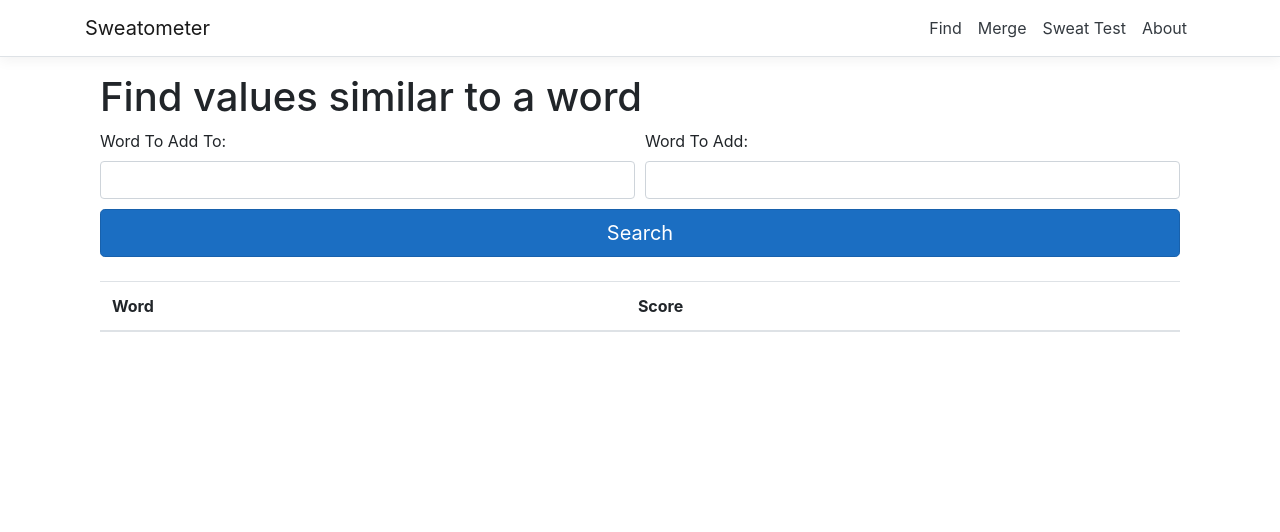
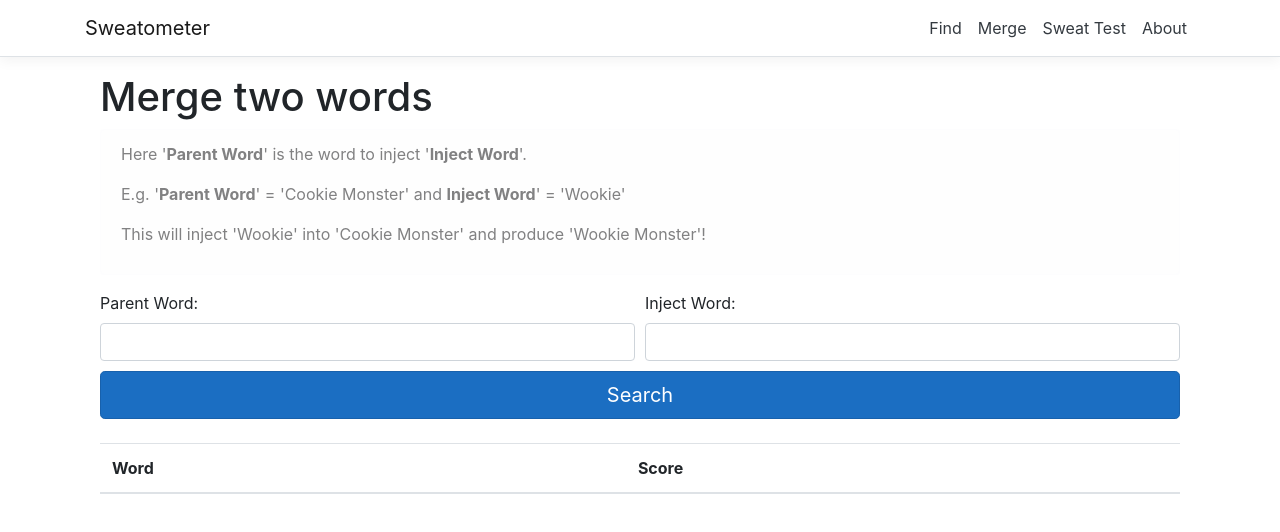
Before and after one commit to jcassem/Sweatometer, a React (Create React App) app in the folder Sweatometer/ClientApp/: page /merge in a window 1280 px wide. Shown: the top 532 px of the page. Built offline with nearby package versions, Linux system fonts and the light colour scheme.

Commit message:
Add sounds like values to consideration when merging

```diff
--- a/Sweatometer/ClientApp/src/components/MergeApp.js
+++ b/Sweatometer/ClientApp/src/components/MergeApp.js
@@ -36,7 +36,7 @@ export class MergeApp extends Component {
     render() {
         return (
             <div class="container-fluid">
-                <h1>Find values similar to a word</h1>
+                <h1>Merge two words</h1>
                 <div class="row">
                     <div class="col">
                     <MergeForm firstWord={this.state.firstWord} secondWord={this.state.secondWord}
--- a/Sweatometer/ClientApp/src/components/MergeForm.js
+++ b/Sweatometer/ClientApp/src/components/MergeForm.js
@@ -21,20 +21,28 @@ export class MergeForm extends Component {
 
     render() {
         return (
+            <div>
+                <div class="alert alert-light">
+                    <p>Here '<strong>Parent Word</strong>' is the word to inject '<strong>Inject Word</strong>'.</p>
+                    <p>E.g. '<strong>Parent Word</strong>' = 'Cookie Monster' and <strong>Inject Word</strong>' = 'Wookie'</p>
+                    <p>This will inject 'Wookie' into 'Cookie Monster' and produce 'Wookie Monster'!</p>
+                </div>
                 <form onSubmit={this.handleSubmit}>
                     <div class="form-row">
-                    <div class="col-md-6 mb-6">
-                        <label>Word To Add To:</label>
+                        <div class="col-md-6">
+                            <label>Parent Word:</label>
                             <input type="text" class="form-control" name="firstWord" value={this.props.firstWord} onChange={this.handleChange} />
                         </div>
-                    <div class="col-md-6 mb-6">
-                        <label>Word To Add:</label>
+                        <div class="col-md-6">
+                            <label>Inject Word:</label>
                             <input type="text" class="form-control" name="secondWord" value={this.props.secondWord} onChange={this.handleChange} />
                         </div>
                     </div>
 
                     <input type="submit" value="Search" class="btn btn-primary btn-lg btn-block submit" />
                 </form>
+
+            </div>
         );
   }
 }
```
Also changed, not shown: 1 other file (tests, documents, lock files or other folders). Lines whose indentation alone changed are shown as unchanged.
